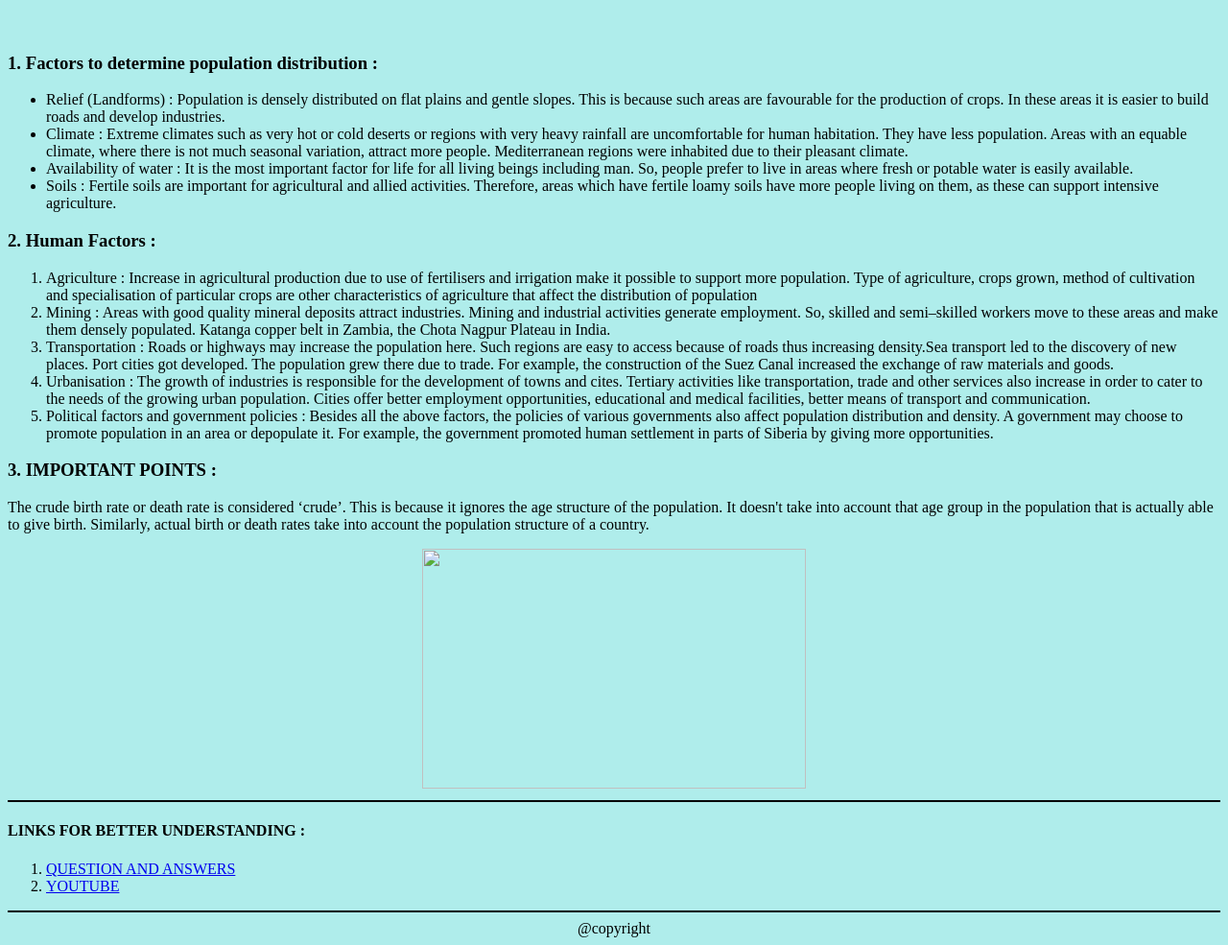
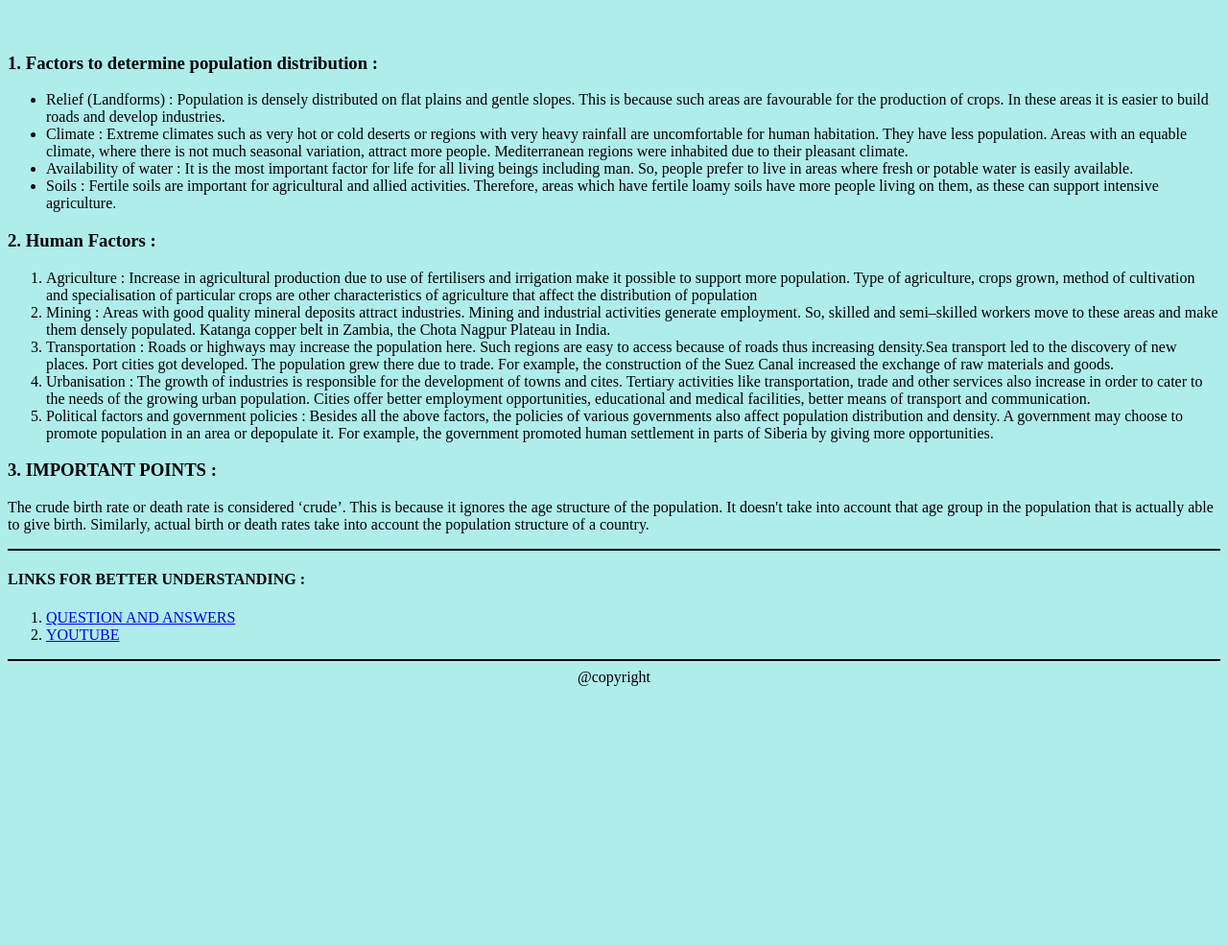
Before and after one commit to MAYUR-NK/CLASS12-GEOGRAPHY-CH1, a plain HTML site: page index.html in a window 1280 px wide. Shown: the part 109-1094 px from the top of the page at 96% size. After the commit the page ends 832 px from the top, so only its background shows below. Drawn offline with Linux system fonts and the light colour scheme.

Commit message:
Update index.html

```diff
--- a/index.html
+++ b/index.html
@@ -80,7 +80,6 @@ Siberia by giving more opportunities.</li>
 </ol>
 <h3><b>3. IMPORTANT POINTS :</b></h3>
 <p align="left">The crude birth rate or death rate is considered ‘crude’. This is because it ignores the age structure of the population. It doesn't take into account that age group in the population that is actually able to give birth. Similarly, actual birth or death rates take into account the population structure of a country.</p>
-<center><image src="file:///C:/Users/Vijay/Desktop/concepts/Untitled.jpg" height="250" width="400"></center>
 <hr color="black">
 <h4>  LINKS FOR BETTER UNDERSTANDING :</h4>
 <ol>
```
